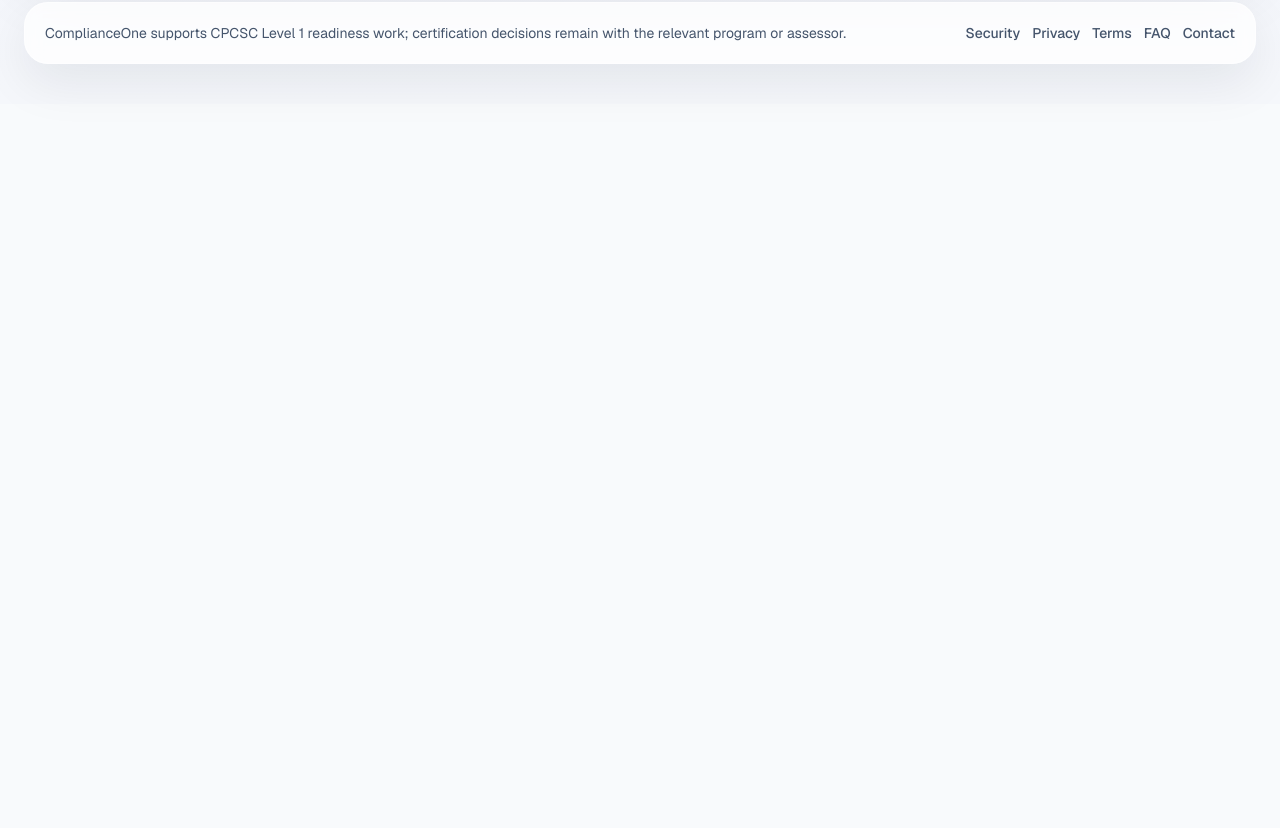
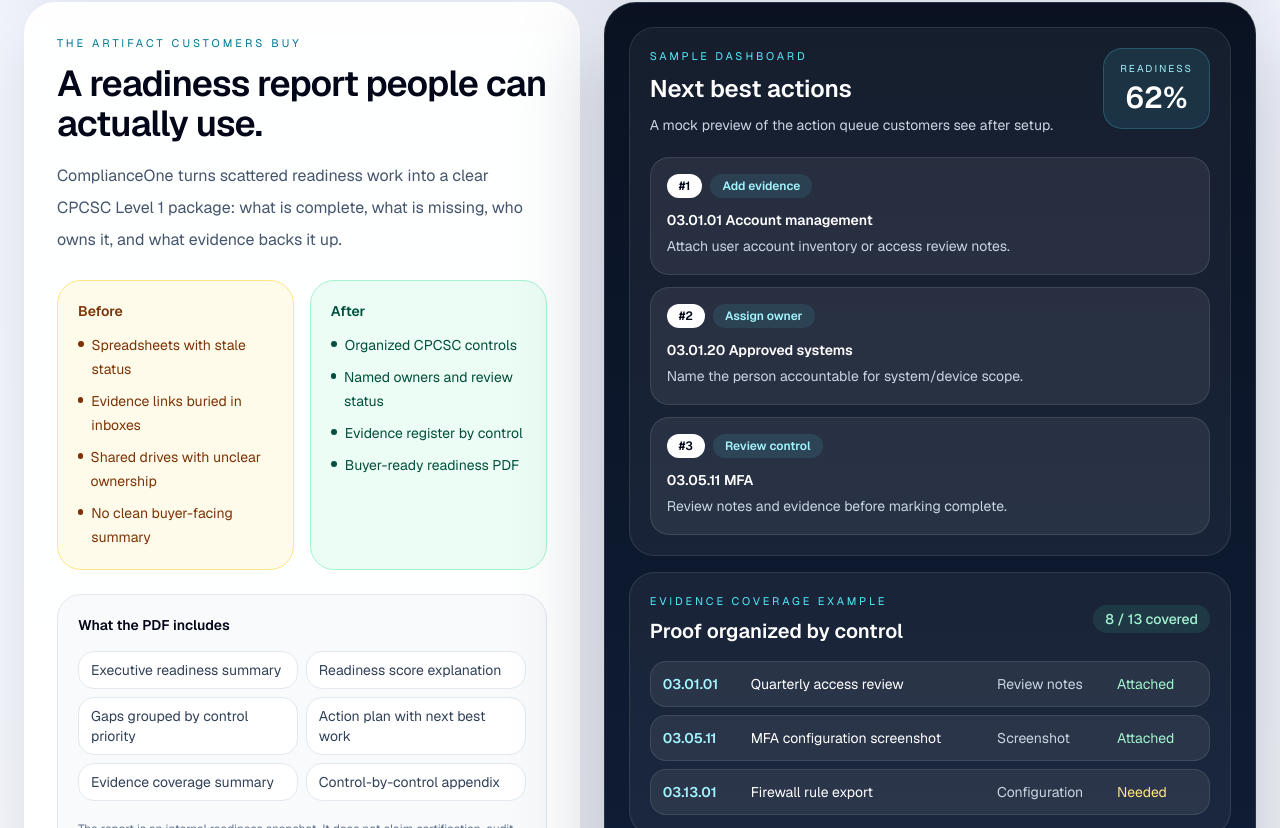
Before and after one commit to MikeD1/cpcsc-compliance-saas, a Next.js app: page / in a window 1280 px wide. Shown: the part 1452-2280 px from the top of the page. Before the commit the page ends 1556 px from the top, so only its background shows below. Built offline with nearby package versions, Linux system fonts and the light colour scheme.

Commit message:
feat: show buyer readiness artifact preview

```diff
--- a/src/app/(marketing)/pricing/page.tsx
+++ b/src/app/(marketing)/pricing/page.tsx
@@ -1,3 +1,4 @@
+import { ArtifactPreview } from "@/components/marketing/artifact-preview";
 import { CheckoutButton } from "@/components/marketing/checkout-button";
 import { PublicShell } from "@/components/marketing/public-shell";
 import { getCurrentAccess } from "@/lib/access";
@@ -77,6 +78,8 @@
         ))}
       </section>
 
+      <ArtifactPreview />
+
       <section className="grid gap-4 rounded-[2rem] border border-white/50 bg-white/92 p-6 shadow-[0_24px_70px_rgba(15,23,42,0.10)] md:grid-cols-3">
         {reassurance.map((item) => (
           <div key={item} className="rounded-[1.4rem] border border-slate-200 bg-slate-50 p-4 text-sm leading-6 text-slate-700">
--- a/src/app/page.tsx
+++ b/src/app/page.tsx
@@ -1,4 +1,5 @@
 import Link from "next/link";
+import { ArtifactPreview } from "@/components/marketing/artifact-preview";
 import { PublicShell } from "@/components/marketing/public-shell";
 
 const features = [
@@ -82,6 +83,8 @@
           </div>
         </div>
       </section>
+
+      <ArtifactPreview />
     </PublicShell>
   );
 }
--- /dev/null
+++ b/src/components/marketing/artifact-preview.tsx
@@ -0,0 +1,128 @@
+const pdfIncludes = [
+  "Executive readiness summary",
+  "Readiness score explanation",
+  "Gaps grouped by control priority",
+  "Action plan with next best work",
+  "Evidence coverage summary",
+  "Control-by-control appendix",
+];
+
+const actionItems = [
+  { rank: 1, label: "Add evidence", control: "03.01.01 Account management", detail: "Attach user account inventory or access review notes." },
+  { rank: 2, label: "Assign owner", control: "03.01.20 Approved systems", detail: "Name the person accountable for system/device scope." },
+  { rank: 3, label: "Review control", control: "03.05.11 MFA", detail: "Review notes and evidence before marking complete." },
+];
+
+const evidenceRows = [
+  { control: "03.01.01", title: "Quarterly access review", type: "Review notes", status: "Attached" },
+  { control: "03.05.11", title: "MFA configuration screenshot", type: "Screenshot", status: "Attached" },
+  { control: "03.13.01", title: "Firewall rule export", type: "Configuration", status: "Needed" },
+];
+
+export function ArtifactPreview() {
+  return (
+    <section className="grid gap-6 xl:grid-cols-[0.92fr_1.08fr]">
+      <div className="rounded-[2rem] border border-white/50 bg-white/92 p-6 shadow-[0_24px_70px_rgba(15,23,42,0.10)] lg:p-8">
+        <p className="text-[11px] uppercase tracking-[0.28em] text-cyan-700">The artifact customers buy</p>
+        <h2 className="mt-3 text-3xl font-semibold tracking-tight text-slate-950 lg:text-4xl">A readiness report people can actually use.</h2>
+        <p className="mt-4 text-base leading-8 text-slate-600">
+          ComplianceOne turns scattered readiness work into a clear CPCSC Level 1 package: what is complete, what is missing, who owns it, and what evidence backs it up.
+        </p>
+
+        <div className="mt-6 grid gap-4 sm:grid-cols-2">
+          <BeforeAfter
+            label="Before"
+            tone="amber"
+            items={["Spreadsheets with stale status", "Evidence links buried in inboxes", "Shared drives with unclear ownership", "No clean buyer-facing summary"]}
+          />
+          <BeforeAfter
+            label="After"
+            tone="emerald"
+            items={["Organized CPCSC controls", "Named owners and review status", "Evidence register by control", "Buyer-ready readiness PDF"]}
+          />
+        </div>
+
+        <div className="mt-6 rounded-[1.5rem] border border-slate-200 bg-slate-50 p-5">
+          <h3 className="text-sm font-semibold text-slate-950">What the PDF includes</h3>
+          <div className="mt-4 grid gap-2 sm:grid-cols-2">
+            {pdfIncludes.map((item) => (
+              <div key={item} className="rounded-[1rem] border border-slate-200 bg-white px-3 py-2 text-sm text-slate-700">
+                {item}
+              </div>
+            ))}
+          </div>
+          <p className="mt-4 text-xs leading-6 text-slate-500">
+            The report is an internal readiness snapshot. It does not claim certification, audit assurance, or Government of Canada approval.
+          </p>
+        </div>
+      </div>
+
+      <div className="rounded-[2rem] border border-white/10 bg-[linear-gradient(180deg,#0a1222_0%,#0f1d36_100%)] p-5 text-white shadow-[0_30px_90px_rgba(15,23,42,0.25)] lg:p-6">
+        <div className="rounded-[1.6rem] border border-white/10 bg-white/5 p-5">
+          <div className="flex flex-col gap-4 md:flex-row md:items-start md:justify-between">
+            <div>
+              <p className="text-[11px] uppercase tracking-[0.26em] text-cyan-300">Sample dashboard</p>
+              <h3 className="mt-2 text-2xl font-semibold">Next best actions</h3>
+              <p className="mt-2 max-w-2xl text-sm leading-6 text-slate-300">A mock preview of the action queue customers see after setup.</p>
+            </div>
+            <div className="rounded-[1.2rem] border border-cyan-300/20 bg-cyan-300/10 px-4 py-3 text-center">
+              <p className="text-[10px] uppercase tracking-[0.2em] text-cyan-200">Readiness</p>
+              <p className="mt-1 text-3xl font-semibold text-white">62%</p>
+            </div>
+          </div>
+
+          <div className="mt-5 grid gap-3">
+            {actionItems.map((item) => (
+              <div key={item.rank} className="rounded-[1.2rem] border border-white/10 bg-white/[0.07] p-4">
+                <div className="flex flex-wrap items-center gap-2">
+                  <span className="rounded-full bg-white px-3 py-1 text-xs font-semibold text-slate-950">#{item.rank}</span>
+                  <span className="rounded-full bg-cyan-300/10 px-3 py-1 text-xs font-semibold text-cyan-200">{item.label}</span>
+                </div>
+                <p className="mt-3 text-sm font-semibold text-white">{item.control}</p>
+                <p className="mt-1 text-sm leading-6 text-slate-300">{item.detail}</p>
+              </div>
+            ))}
+          </div>
+        </div>
+
+        <div className="mt-4 rounded-[1.6rem] border border-white/10 bg-white/5 p-5">
+          <div className="flex items-center justify-between gap-4">
+            <div>
+              <p className="text-[11px] uppercase tracking-[0.26em] text-cyan-300">Evidence coverage example</p>
+              <h3 className="mt-2 text-xl font-semibold">Proof organized by control</h3>
+            </div>
+            <span className="rounded-full bg-emerald-300/10 px-3 py-1 text-sm font-medium text-emerald-200">8 / 13 covered</span>
+          </div>
+          <div className="mt-4 grid gap-2">
+            {evidenceRows.map((row) => (
+              <div key={`${row.control}-${row.title}`} className="grid gap-2 rounded-[1rem] border border-white/10 bg-white/[0.07] px-3 py-3 text-sm md:grid-cols-[5rem_1fr_7rem_5rem]">
+                <span className="font-semibold text-cyan-200">{row.control}</span>
+                <span className="text-white">{row.title}</span>
+                <span className="text-slate-300">{row.type}</span>
+                <span className={row.status === "Attached" ? "text-emerald-200" : "text-amber-200"}>{row.status}</span>
+              </div>
+            ))}
+          </div>
+        </div>
+      </div>
+    </section>
+  );
+}
+
+function BeforeAfter({ label, items, tone }: { label: string; items: string[]; tone: "amber" | "emerald" }) {
+  const toneClass = tone === "amber" ? "border-amber-200 bg-amber-50 text-amber-900" : "border-emerald-200 bg-emerald-50 text-emerald-900";
+
+  return (
+    <div className={`rounded-[1.5rem] border p-5 ${toneClass}`}>
+      <h3 className="text-sm font-semibold">{label}</h3>
+      <ul className="mt-3 space-y-2 text-sm leading-6">
+        {items.map((item) => (
+          <li key={item} className="flex gap-2">
+            <span className="mt-2 h-1.5 w-1.5 rounded-full bg-current" />
+            <span>{item}</span>
+          </li>
+        ))}
+      </ul>
+    </div>
+  );
+}
```
